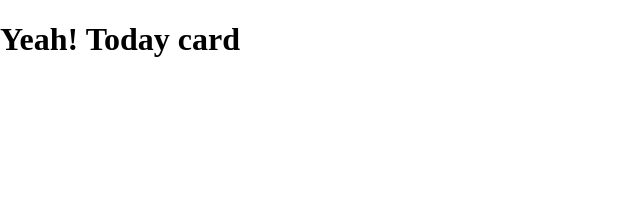
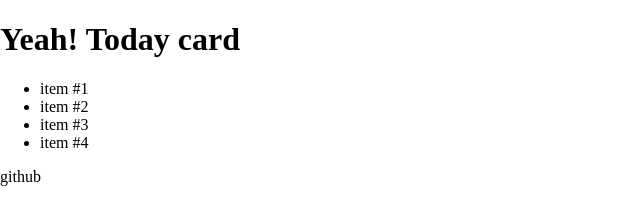
Before and after one commit to flashback2k14/YeahTodayCard, a website: page index.html in a window 1280 px wide. Shown: the whole page, without its empty margins (0-640 px from the left). Drawn offline with Linux system fonts and the light colour scheme.

Commit message:
initial markup (#2)

```diff
--- a/index.html
+++ b/index.html
@@ -8,7 +8,22 @@
     <link rel="stylesheet" href="css/main.css" />
   </head>
   <body>
-    <h1>Yeah! Today card</h1>
+    <header>
+      <h1>Yeah! Today card</h1>
+    </header>
+    <main>
+      <section>
+        <ul>
+          <li>item #1</li>
+          <li>item #2</li>
+          <li>item #3</li>
+          <li>item #4</li>
+        </ul>
+      </section>
+    </main>
+    <footer>
+      <p>github</p>
+    </footer>
     <script src="js/main.js"></script>
   </body>
 </html>
```
